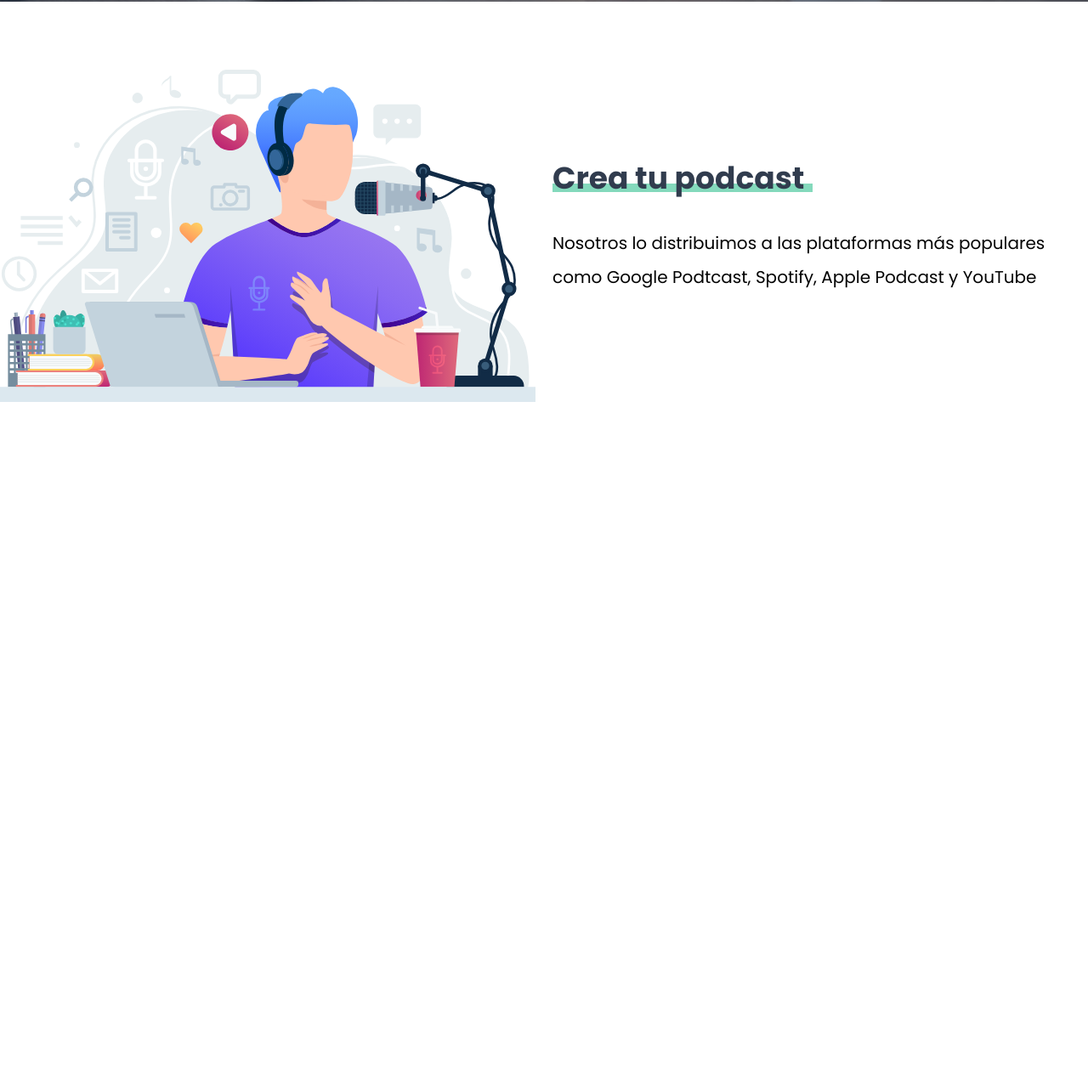
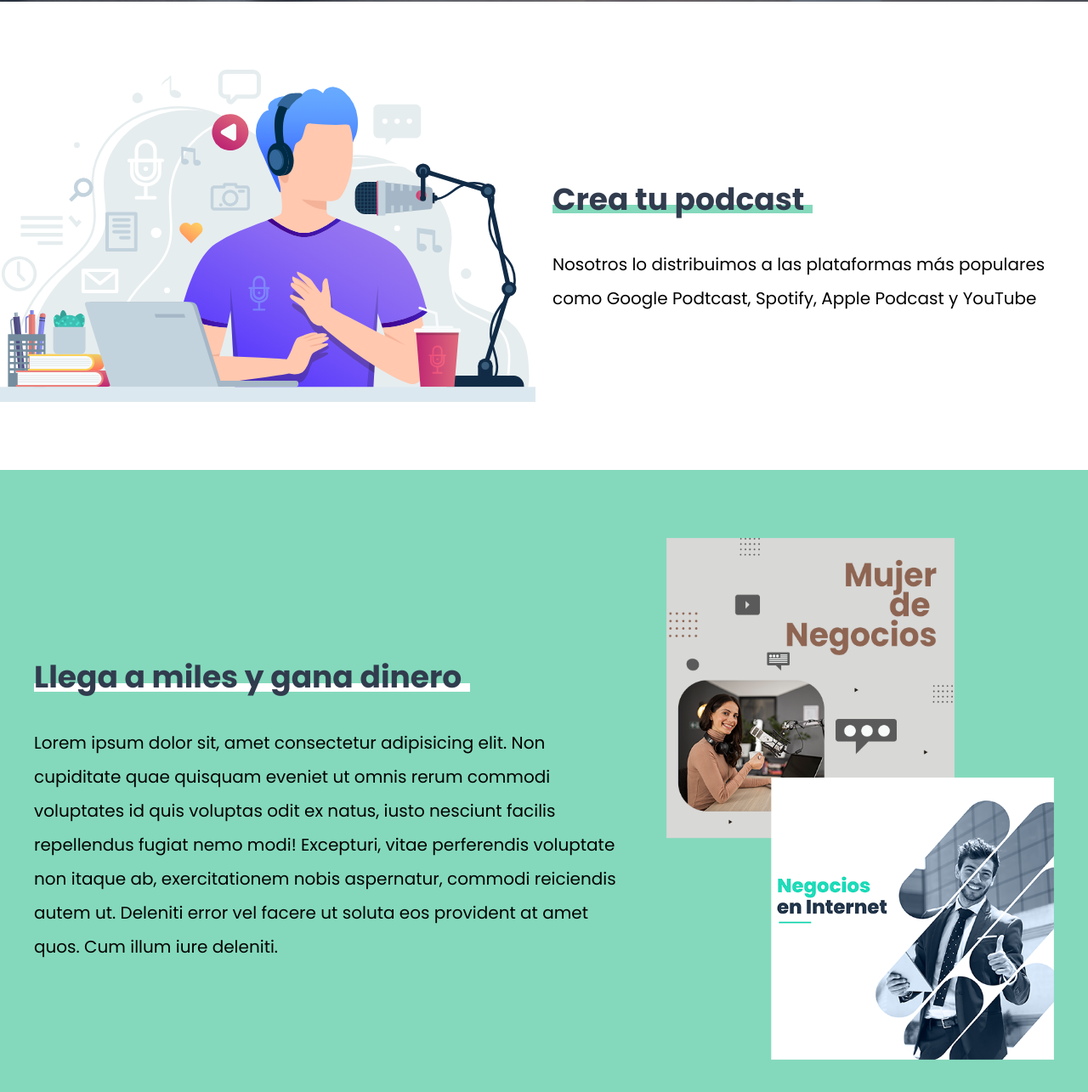
Before and after one commit to RogerCastillo877/podcast-sass, a website: page index.html in a window 1280 px wide. Shown: the part 797-2082 px from the top of the page at 85% size. Before the commit the page ends 1350 px from the top, so only its background shows below. Drawn offline with Linux system fonts and the light colour scheme.

Commit message:
benefits

```diff
--- a/index.html
+++ b/index.html
@@ -35,5 +35,17 @@
       </div>
     </div>
   </section>
+
+  <section class="benefits section">
+    <div class="benefits-grid container">
+      <div class="benefits-content">
+        <h2>Llega a miles y gana dinero</h2>
+        <p>Lorem ipsum dolor sit, amet consectetur adipisicing elit. Non cupiditate quae quisquam eveniet ut omnis rerum commodi voluptates id quis voluptas odit ex natus, iusto nesciunt facilis repellendus fugiat nemo modi! Excepturi, vitae perferendis voluptate non itaque ab, exercitationem nobis aspernatur, commodi reiciendis autem ut. Deleniti error vel facere ut soluta eos provident at amet quos. Cum illum iure deleniti.</p>
+      </div>
+      <div class="image">
+        <img src="build/img/podcast_cover.png" alt="imagen podcast">
+      </div>
+    </div>
+  </section>
 </body>
 </html>
--- a/src/scss/base/_globales.scss
+++ b/src/scss/base/_globales.scss
@@ -40,18 +40,6 @@ h1 {
   font-size: 4rem;
 }
 h2 {
-  font-size: 3.6rem;
-  display: inline-block;
-  color: v.$secundario;
-
-  &::after {
-    content: '';
-    background-color: v.$primario;
-    width: calc(100% + 1rem);
-    height: 1rem;
-    display: block;
-    margin: -1.4rem 0 0 0;
-  }
 }
 h3 {
   font-size: 2.8rem;
--- a/src/scss/base/_mixins.scss
+++ b/src/scss/base/_mixins.scss
@@ -1,4 +1,4 @@
-@use 'variables' as v;
+@use 'base/variables' as v;
 
 /** Media Queries **/
 @mixin telefono {
@@ -41,7 +41,6 @@
   @include tablet {
     width: auto;
     display: inline-block;
-
   }
 }
 
@@ -57,3 +56,22 @@
   background-size: cover;
   background-position: top center;
 }
+
+@mixin headingBorder($colorText, $colorLine) {
+  font-size: 3.6rem;
+  display: inline-block;
+  margin-top: 5rem;
+  color: $colorText;
+  @include tablet {
+
+  }
+
+  &::after {
+    content: '';
+    background-color: $colorLine;
+    width: calc(100% + 1rem);
+    height: 1rem;
+    display: block;
+    margin: -1.4rem 0 0 0;
+  }
+}
--- /dev/null
+++ b/src/scss/ui/_benefits.scss
@@ -0,0 +1,29 @@
+@use 'base/variables' as v;
+@use 'base/mixins' as m;
+
+.benefits {
+  background-color: v.$primario;
+
+  .benefits-grid {
+    @include m.tablet {
+      @include m.grid(5, 4rem);
+      align-items: center;
+    }
+  }
+  .benefits-content {
+    grid-column: 1 / 4;
+
+    h2 {
+      @include m.headingBorder( v.$secundario,v.$blanco)
+    }
+  }
+  .image {
+    grid-column: 4 / 6;
+    transition-property: transform;
+    transition-duration: .3s;
+
+    &:hover {
+      transform: rotate(8deg) scale(1.1);
+    }
+  }
+}
--- a/src/scss/ui/_createpodcast.scss
+++ b/src/scss/ui/_createpodcast.scss
@@ -1,3 +1,4 @@
+@use 'base/variables' as v;
 @use 'base/mixins' as m;
 
 .create-grid {
@@ -5,4 +6,7 @@
     @include m.grid(2, 2rem);
     align-items: center;
   }
+  h2 {
+    @include m.headingBorder(v.$secundario, v.$primario)
+  }
 }
--- a/src/scss/ui/_index.scss
+++ b/src/scss/ui/_index.scss
@@ -1,3 +1,4 @@
 @forward 'header';
 @forward 'buttons';
 @forward 'createpodcast';
+@forward 'benefits';
```
Also changed, not shown: build/css/app.css, 1 other file. Lines whose indentation alone changed are shown as unchanged.
